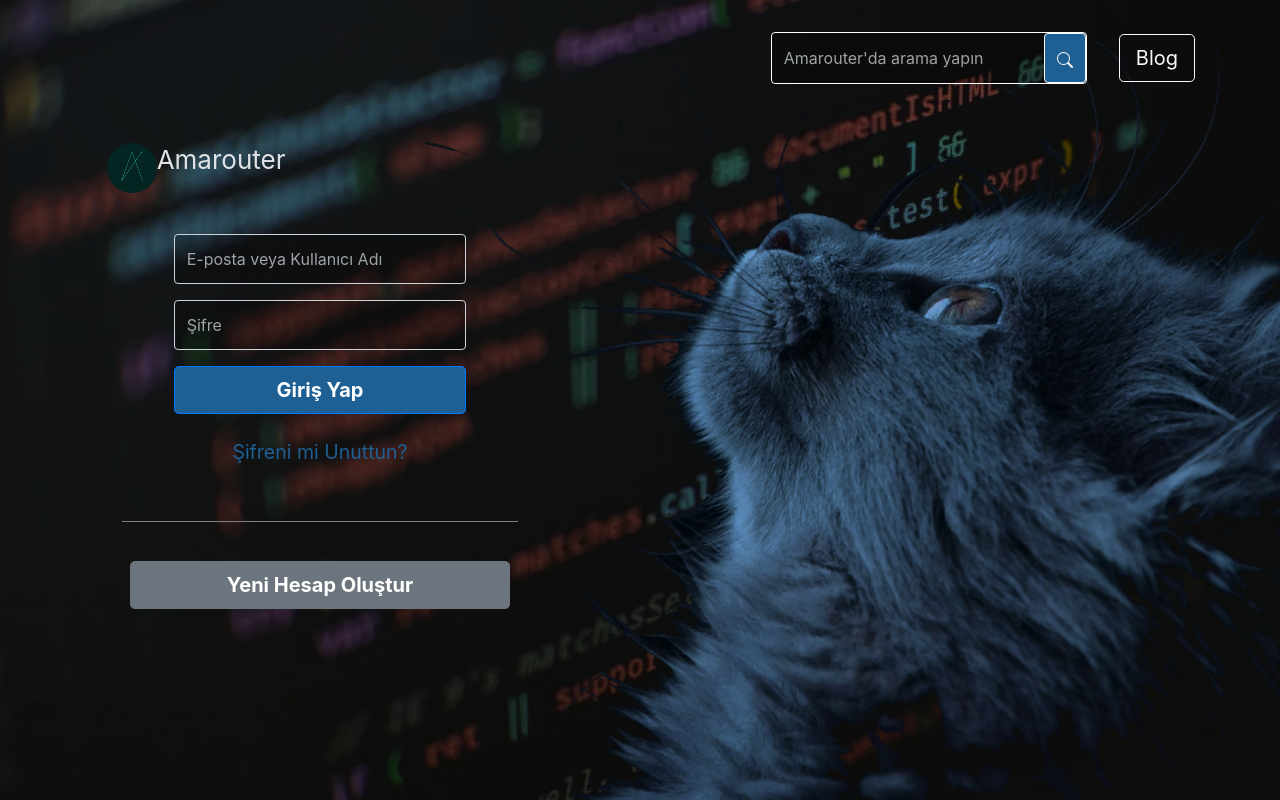
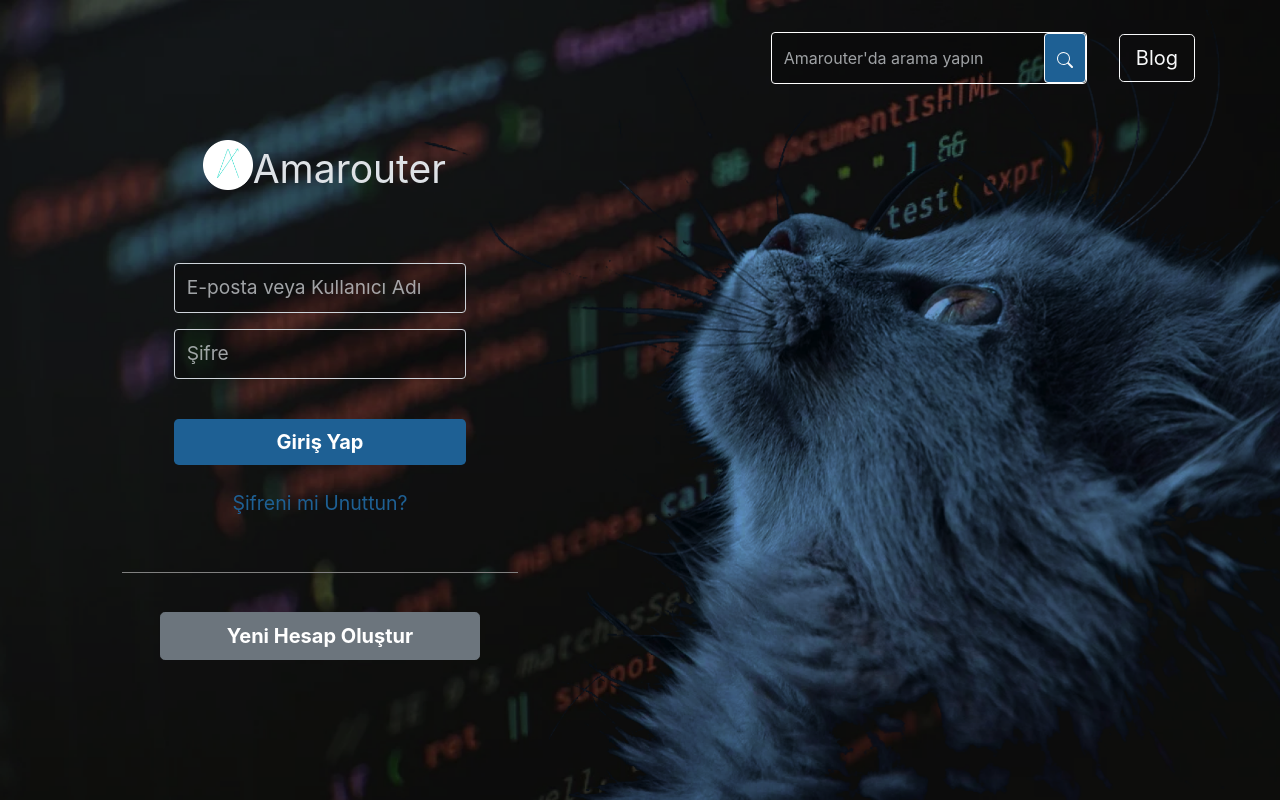
Before and after one commit to amarouter/amarouter-frontend, a React (Create React App) app: page / in a window 1280 px wide. Shown: the top 800 px of the page. Built offline with nearby package versions, Linux system fonts and the light colour scheme.

Commit message:
Logo düzenlemesi

```diff
--- a/src/components/Logo.css
+++ b/src/components/Logo.css
@@ -1,6 +1,13 @@
 .logo {
+  width: 55%;
+  font-size: 150%;
   display: flex;
   flex-direction: row;
   justify-content: space-around;
-  align-items: center;
+  align-items: stretch;
 }
+
+.logo img {
+  width: 50px;
+  height: 50px;
+}
--- a/src/components/Logo.js
+++ b/src/components/Logo.js
@@ -1,12 +1,12 @@
 import React from 'react'
 
 import './Logo.css';
-import logo from '../logo.png';
+import logo from '../logo2.png';
 
 export default function Logo() {
     return (
         <div className="logo">
-            <img src={logo} className="App-logo" alt="logo" width="50px" height="50px" />
+            <img src={logo} className="App-logo" alt="logo" />
             <p>Amarouter</p>
         </div>
     )
--- a/src/components/main/Main.css
+++ b/src/components/main/Main.css
@@ -49,9 +49,14 @@ figcaption {
   border-bottom-color: gray !important;
 }
 
+#formLogin ::placeholder { /* Chrome, Firefox, Opera, Safari 10.1+ */
+  font-size: 120%;
+}
+
 #btnGirisYap {
   width: 100%;
   font-weight: bold;
+  border: none;
 }
 
 #aForgotPassword {
@@ -60,7 +65,7 @@ figcaption {
 }
 
 #btnHesapOlustur {
-  width: 19em;
+  width: 75%;
   font-weight: bold;
 }
 
--- a/src/components/main/Section1.js
+++ b/src/components/main/Section1.js
@@ -15,12 +15,11 @@ function Section1() {
         <Row>
           <Col sm={1}></Col>
           <Col sm={4}>
-            <Row>
+            <Row className="justify-content-md-center mb-5">
               <Logo />
             </Row>
-            <br></br>
             <Form id="formLogin">
-              <Form.Group controlId="formBasicEmail">
+              <Form.Group controlId="formBasicEmail" className="mb-3">
                 <Form.Control
                   type="email"
                   placeholder="E-posta veya Kullanıcı Adı"
@@ -32,17 +31,21 @@ function Section1() {
               <Button
                 id="btnGirisYap"
                 variant="primary"
-                className="ama-bg-primary mb-3"
+                className="ama-bg-primary mt-4 mb-3"
                 type="submit"
                 size="lg"
               >
                 Giriş Yap
               </Button>
-              <a id="aForgotPassword" href="#">Şifreni mi Unuttun?</a>
+              <a id="aForgotPassword" href="#">
+                Şifreni mi Unuttun?
+              </a>
             </Form>
             <br></br>
             <Row className="justify-content-md-center">
-              <Button id="btnHesapOlustur" variant="secondary" size="lg">Yeni Hesap Oluştur</Button>
+              <Button id="btnHesapOlustur" variant="secondary" size="lg">
+                Yeni Hesap Oluştur
+              </Button>
             </Row>
           </Col>
           <Col sm={7}></Col>
```
Also changed, not shown: src/components/footer/Footer.js (+10 -8 lines), src/logo2.png (added).
